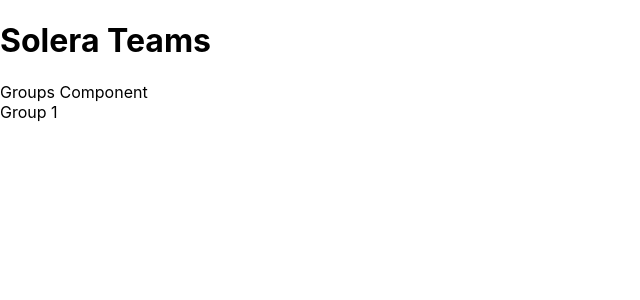
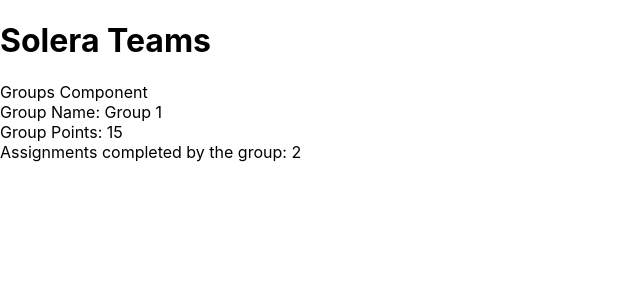
Before and after one commit to jndgoncalves/SoleraBootcampProject, a React (Create React App) app: page / in a window 1280 px wide. Shown: the top 300 px of the page, without its empty margins (0-640 px from the left). Built offline with nearby package versions, Linux system fonts and the light colour scheme.

Commit message:
a first step

```diff
--- a/src/Components/Group.js
+++ b/src/Components/Group.js
@@ -2,9 +2,15 @@ import './Group.css'
 
 const Group = (props) => {
 
-    const GroupName = props.name
+    const groupName = props.name
+    const points = props.points
+    const assignmentCompleted = props.assignment
 
-    return <div>{GroupName}</div>
+    return <div>
+            <div>Group Name: {groupName}</div>
+            <div>Group Points: {points}</div>
+            <div>Assignments completed by the group: {assignmentCompleted}</div>
+        </div>
 }
 
 export default Group;
```
